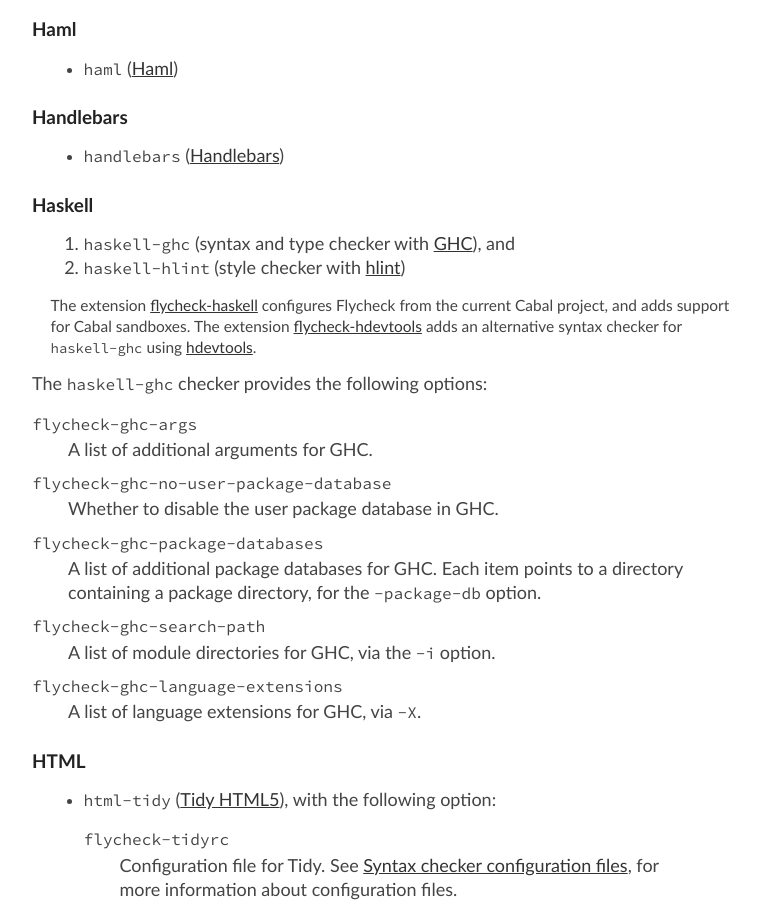
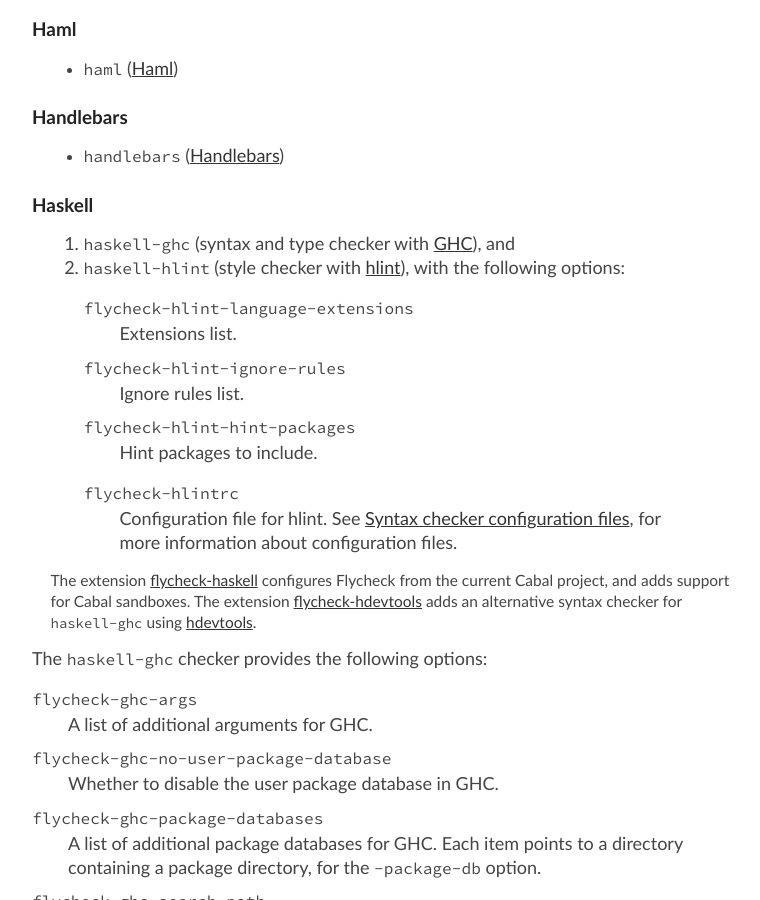
Before and after one commit to cmarqu/flycheck.github.io, a Jekyll site: the page manual/latest/Supported-languages.html, which Jekyll copies as it is, in a window 1280 px wide and 900 px high, scrolled down 5097 px. Shown: the whole window, without its empty margins (258-1018 px from the left). Built offline with Jekyll 4.4.1, drawn with Linux system fonts in a browser that asks for light colours.

Commit message:
Update manual from flycheck/flycheck@dbc6f74

```diff
--- a/manual/latest/Function-and-Variable-Index.html
+++ b/manual/latest/Function-and-Variable-Index.html
@@ -158,6 +158,10 @@
 <tr><td></td><td valign="top"><a href="Supported-languages.html#index-flycheck_002dgnat_002dwarnings"><code>flycheck-gnat-warnings</code></a>:</td><td>&nbsp;</td><td valign="top"><a href="Supported-languages.html#Supported-languages">Supported languages</a></td></tr>
 <tr><td></td><td valign="top"><a href="Supported-languages.html#index-flycheck_002dgo_002dvet_002dprint_002dfunctions"><code>flycheck-go-vet-print-functions</code></a>:</td><td>&nbsp;</td><td valign="top"><a href="Supported-languages.html#Supported-languages">Supported languages</a></td></tr>
 <tr><td></td><td valign="top"><a href="Reporting-results.html#index-flycheck_002dhighlighting_002dmode"><code>flycheck-highlighting-mode</code></a>:</td><td>&nbsp;</td><td valign="top"><a href="Reporting-results.html#Reporting-results">Reporting results</a></td></tr>
+<tr><td></td><td valign="top"><a href="Supported-languages.html#index-flycheck_002dhlint_002dhint_002dpackages"><code>flycheck-hlint-hint-packages</code></a>:</td><td>&nbsp;</td><td valign="top"><a href="Supported-languages.html#Supported-languages">Supported languages</a></td></tr>
+<tr><td></td><td valign="top"><a href="Supported-languages.html#index-flycheck_002dhlint_002dignore_002drules"><code>flycheck-hlint-ignore-rules</code></a>:</td><td>&nbsp;</td><td valign="top"><a href="Supported-languages.html#Supported-languages">Supported languages</a></td></tr>
+<tr><td></td><td valign="top"><a href="Supported-languages.html#index-flycheck_002dhlint_002dlanguage_002dextensions"><code>flycheck-hlint-language-extensions</code></a>:</td><td>&nbsp;</td><td valign="top"><a href="Supported-languages.html#Supported-languages">Supported languages</a></td></tr>
+<tr><td></td><td valign="top"><a href="Supported-languages.html#index-flycheck_002dhlintrc"><code>flycheck-hlintrc</code></a>:</td><td>&nbsp;</td><td valign="top"><a href="Supported-languages.html#Supported-languages">Supported languages</a></td></tr>
 <tr><td></td><td valign="top"><a href="Checking-buffers.html#index-flycheck_002didle_002dchange_002ddelay"><code>flycheck-idle-change-delay</code></a>:</td><td>&nbsp;</td><td valign="top"><a href="Checking-buffers.html#Checking-buffers">Checking buffers</a></td></tr>
 <tr><td></td><td valign="top"><a href="Reporting-results.html#index-flycheck_002dindication_002dmode"><code>flycheck-indication-mode</code></a>:</td><td>&nbsp;</td><td valign="top"><a href="Reporting-results.html#Reporting-results">Reporting results</a></td></tr>
 <tr><td></td><td valign="top"><a href="Reporting-results.html#index-flycheck_002dinfo"><code>flycheck-info</code></a>:</td><td>&nbsp;</td><td valign="top"><a href="Reporting-results.html#Reporting-results">Reporting results</a></td></tr>
--- a/manual/latest/Supported-languages.html
+++ b/manual/latest/Supported-languages.html
@@ -532,7 +532,33 @@
 <a href="http://www.haskell.org/ghc/">GHC</a>), and
 
 </li><li> <code>haskell-hlint</code> (style checker with
-<a href="https://github.com/ndmitchell/hlint">hlint</a>)
+<a href="https://github.com/ndmitchell/hlint">hlint</a>), with the
+following options:
+
+<dl compact="compact">
+<dt><code>flycheck-hlint-language-extensions</code></dt>
+<dd><a name="index-flycheck_002dhlint_002dlanguage_002dextensions"></a>
+<p>Extensions list.
+</p>
+</dd>
+<dt><code>flycheck-hlint-ignore-rules</code></dt>
+<dd><a name="index-flycheck_002dhlint_002dignore_002drules"></a>
+<p>Ignore rules list.
+</p>
+</dd>
+<dt><code>flycheck-hlint-hint-packages</code></dt>
+<dd><a name="index-flycheck_002dhlint_002dhint_002dpackages"></a>
+<p>Hint packages to include.
+</p></dd>
+</dl>
+
+<dl compact="compact">
+<dt><code>flycheck-hlintrc</code></dt>
+<dd><a name="index-flycheck_002dhlintrc"></a>
+<p>Configuration file for hlint.  See <a href="Configuring-checkers.html#Syntax-checker-configuration-files">Syntax checker configuration files</a>, for more information about configuration files.
+</p></dd>
+</dl>
+
 </li></ol>
 
 <div class="smallindentedblock">
```
